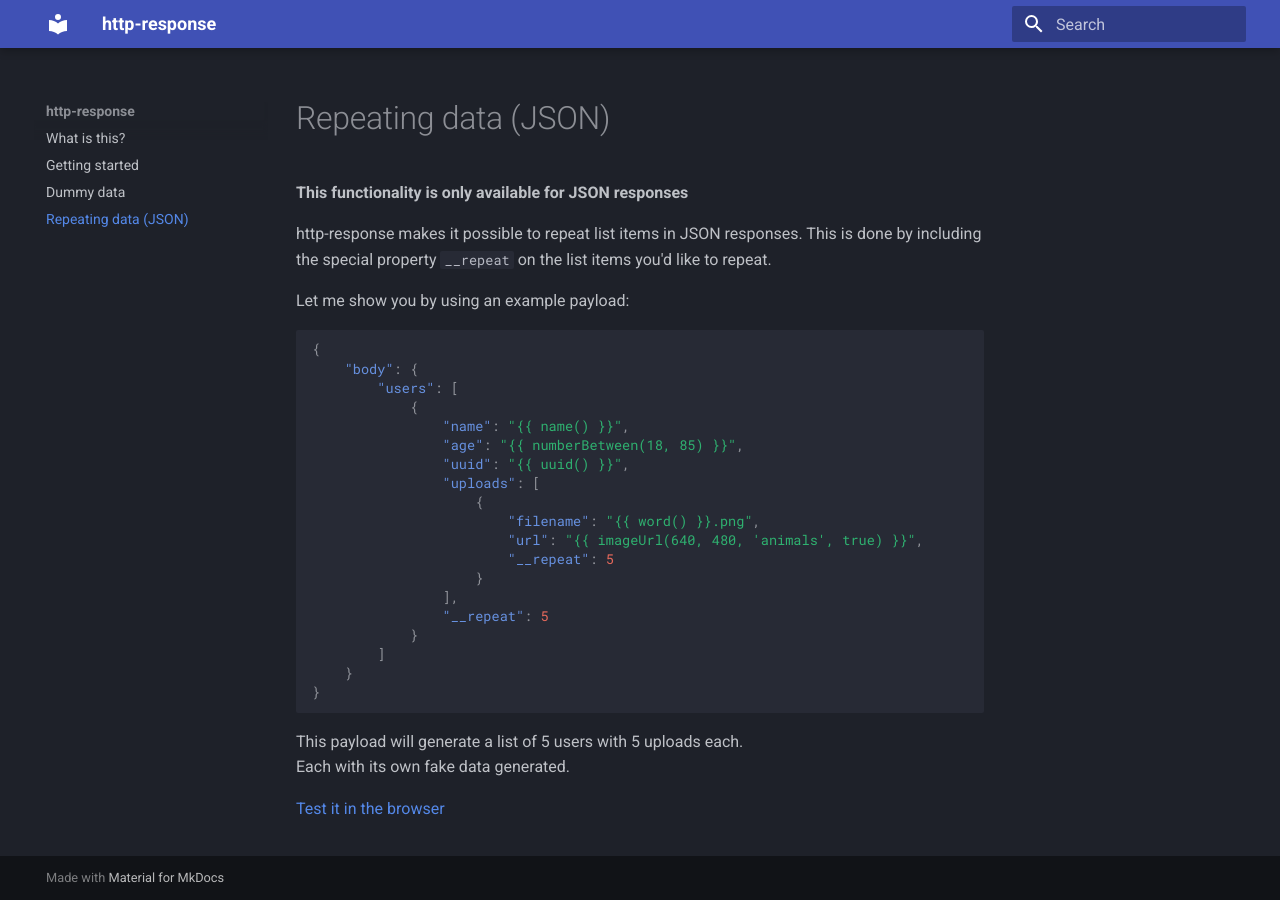
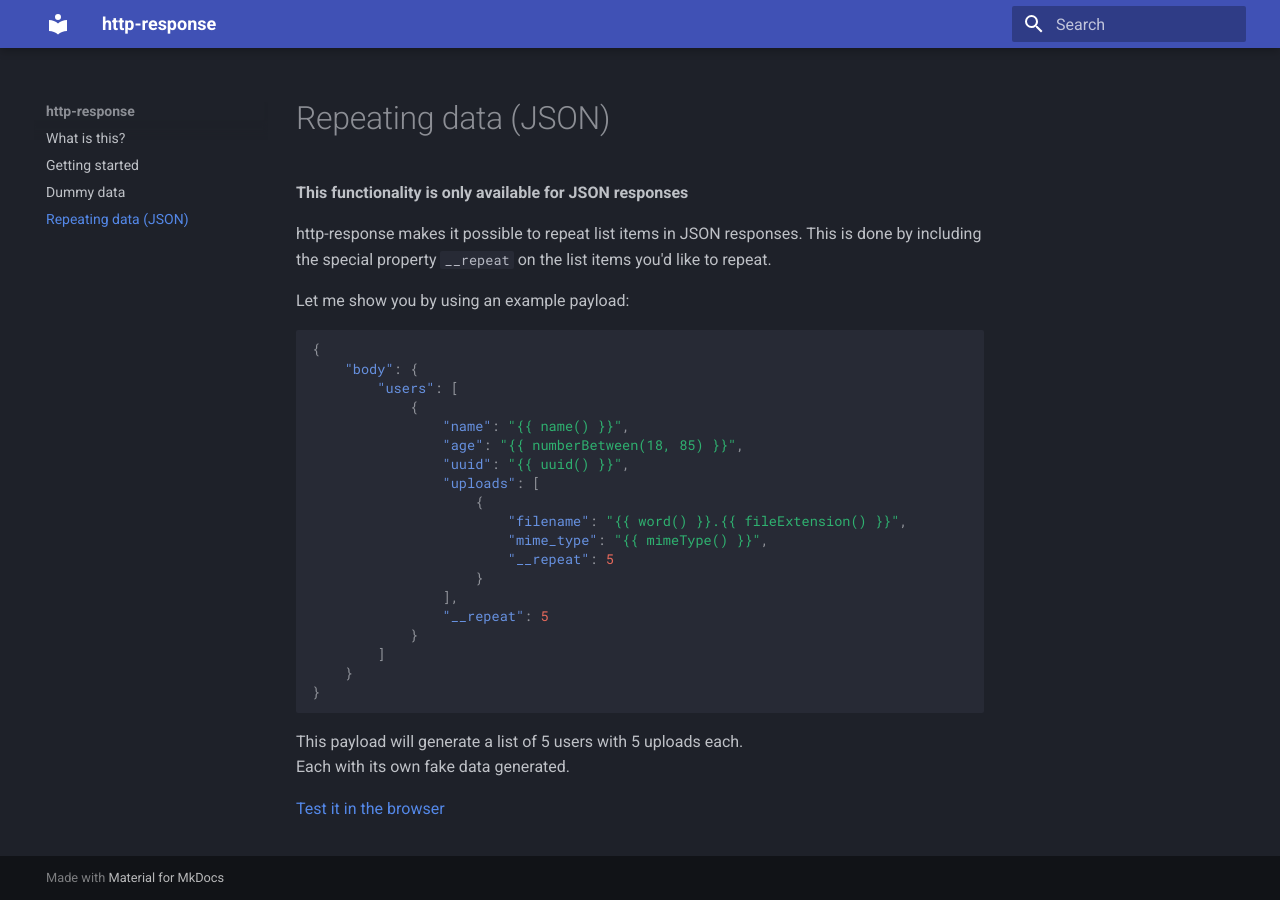
Before and after one commit to johannesss/http-response, an MkDocs documentation site: the page built from docs/docs/repeating-data.md, in a window 1280 px wide. Built offline with MkDocs 1.6.1 and Material for MkDocs 9.7.7, drawn with Linux system fonts in a browser that asks for light colours.

Commit message:
docs: update example as image provider has been deprecated

```diff
--- a/docs/docs/repeating-data.md
+++ b/docs/docs/repeating-data.md
@@ -17,8 +17,8 @@ Let me show you by using an example payload:
                 "uuid": "{{ uuid() }}",
                 "uploads": [
                     {
-                        "filename": "{{ word() }}.png",
-                        "url": "{{ imageUrl(640, 480, 'animals', true) }}",
+                        "filename": "{{ word() }}.{{ fileExtension() }}",
+                        "mime_type": "{{ mimeType() }}",
                         "__repeat": 5
                     }
                 ],
@@ -32,4 +32,4 @@ Let me show you by using an example payload:
 This payload will generate a list of 5 users with 5 uploads each.
 Each with its own fake data generated.
 
-[Test it in the browser](https://www.http-response.com/json?body=%7B%22users%22%3A%5B%7B%22name%22%3A%22%7B%7Bname%28%29%7D%7D%22%2C%22age%22%3A%22%7B%7BnumberBetween%2818%2C85%29%7D%7D%22%2C%22uuid%22%3A%22%7B%7Buuid%28%29%7D%7D%22%2C%22uploads%22%3A%5B%7B%22filename%22%3A%22%7B%7Bword%28%29%7D%7D.png%22%2C%22url%22%3A%22%7B%7BimageUrl%28640%2C480%2C%27animals%27%2Ctrue%29%7D%7D%22%2C%22__repeat%22%3A5%7D%5D%2C%22__repeat%22%3A5%7D%5D%7D)
+[Test it in the browser](https://www.http-response.com/json?body=%7B%0A%20%20%20%20%22body%22%3A%20%7B%0A%20%20%20%20%20%20%20%20%22users%22%3A%20%5B%0A%20%20%20%20%20%20%20%20%20%20%20%20%7B%0A%20%20%20%20%20%20%20%20%20%20%20%20%20%20%20%20%22name%22%3A%20%22%7B%7B%20name%28%29%20%7D%7D%22%2C%0A%20%20%20%20%20%20%20%20%20%20%20%20%20%20%20%20%22age%22%3A%20%22%7B%7B%20numberBetween%2818%2C%2085%29%20%7D%7D%22%2C%0A%20%20%20%20%20%20%20%20%20%20%20%20%20%20%20%20%22uuid%22%3A%20%22%7B%7B%20uuid%28%29%20%7D%7D%22%2C%0A%20%20%20%20%20%20%20%20%20%20%20%20%20%20%20%20%22uploads%22%3A%20%5B%0A%20%20%20%20%20%20%20%20%20%20%20%20%20%20%20%20%20%20%20%20%7B%0A%20%20%20%20%20%20%20%20%20%20%20%20%20%20%20%20%20%20%20%20%20%20%20%20%22filename%22%3A%20%22%7B%7B%20word%28%29%20%7D%7D.%7B%7B%20fileExtension%28%29%20%7D%7D%22%2C%0A%20%20%20%20%20%20%20%20%20%20%20%20%20%20%20%20%20%20%20%20%20%20%20%20%22mime_type%22%3A%20%22%7B%7B%20mimeType%28%29%20%7D%7D%22%2C%0A%20%20%20%20%20%20%20%20%20%20%20%20%20%20%20%20%20%20%20%20%20%20%20%20%22__repeat%22%3A%205%0A%20%20%20%20%20%20%20%20%20%20%20%20%20%20%20%20%20%20%20%20%7D%0A%20%20%20%20%20%20%20%20%20%20%20%20%20%20%20%20%5D%2C%0A%20%20%20%20%20%20%20%20%20%20%20%20%20%20%20%20%22__repeat%22%3A%205%0A%20%20%20%20%20%20%20%20%20%20%20%20%7D%0A%20%20%20%20%20%20%20%20%5D%0A%20%20%20%20%7D%0A%7D%0A)
```
Also changed, not shown: docs/site/repeating-data/index.html, docs/site/search/search_index.json, docs/site/sitemap.xml, 1 other file.
